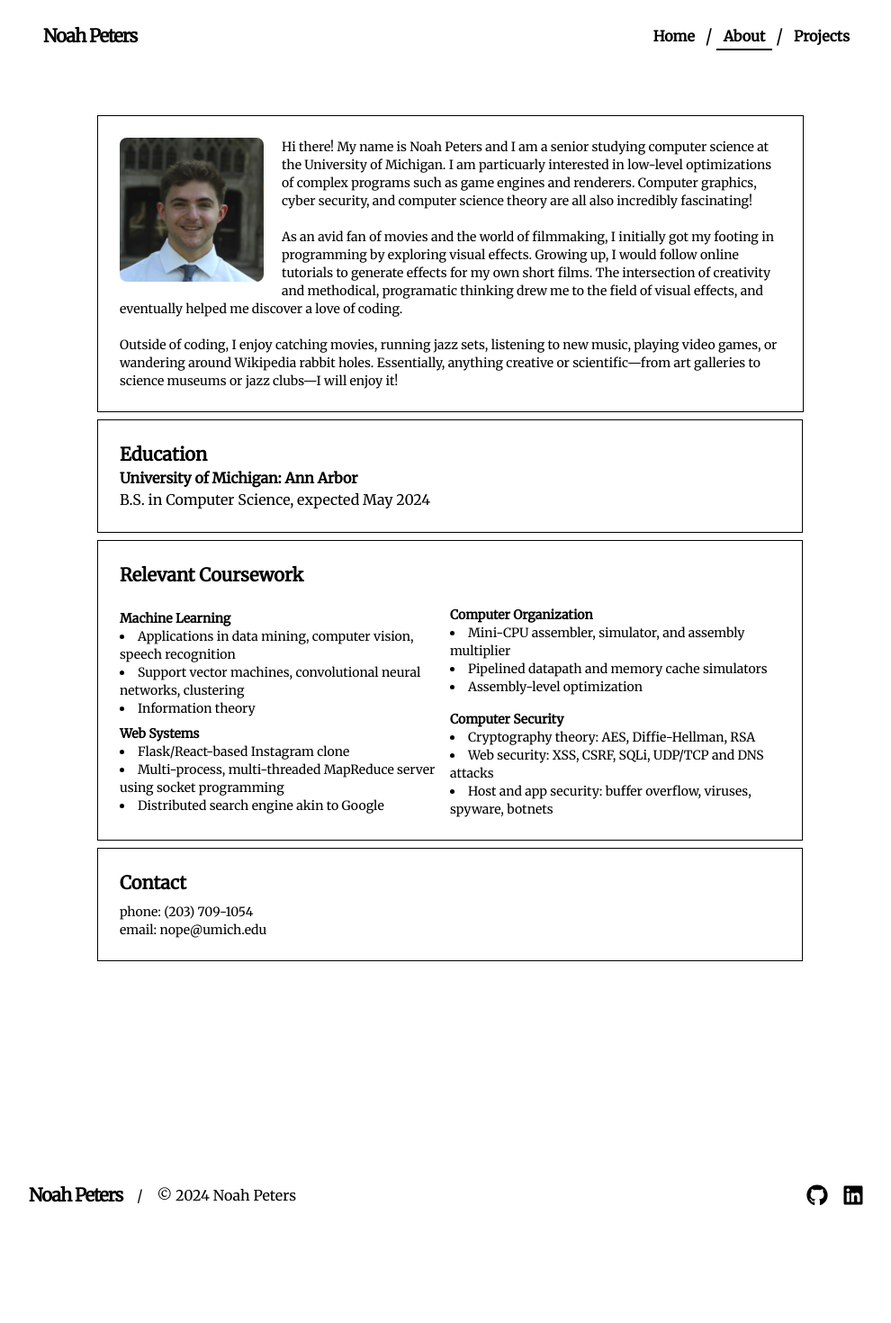
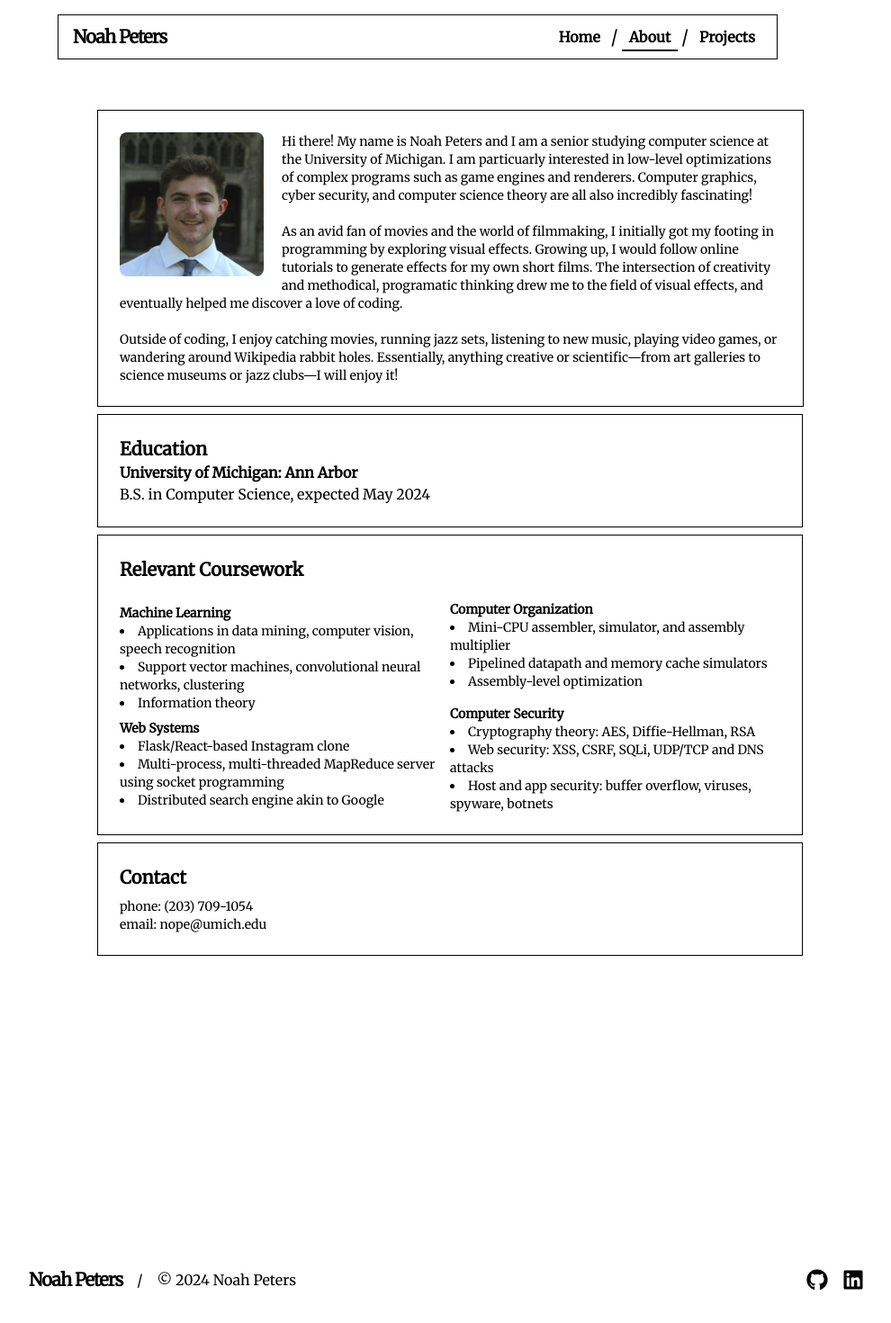
Before and after one commit to noahpete/mysite, a Next.js app: page /about in a window 1280 px wide. Shown: the top 1470 px of the page at 90% size, without its empty margins (140-1130 px from the left). Built offline with nearby package versions, Linux system fonts and the light colour scheme.

Commit message:
off center, but home and about and nav done?

```diff
--- a/package.json
+++ b/package.json
@@ -13,6 +13,7 @@
     "@emotion/styled": "^11.11.0",
     "@mui/material": "^5.15.5",
     "@mui/material-next": "^6.0.0-alpha.118",
+    "@nextui-org/react": "^2.2.9",
     "@react-three/drei": "^9.96.1",
     "@react-three/fiber": "^8.15.14",
     "@types/three": "^0.160.0",
--- a/src/app/page.tsx
+++ b/src/app/page.tsx
@@ -47,7 +47,7 @@ export default function Home() {
         <Scene />
         <div className="col-start-1 md:row-start-1">
           <h1
-            className="text-8xl md:text-[107px] font-bold ml-4 -mt-24 md:mt-48"
+            className="text-8xl md:text-[107px] font-bold ml-8 -mt-24 md:mt-48"
             aria-label="Noah Peters"
             ref={comp}
           >
--- a/src/components/footer.tsx
+++ b/src/components/footer.tsx
@@ -5,7 +5,7 @@ import { FaGithub, FaTwitter, FaLinkedin } from "react-icons/fa6";
 
 export default function Footer() {
   return (
-    <div className="container mx-auto p-8 max-w-[1000px] mt-[26vh] flex-col sm:flex-row flex justify-between items-center gap-6 py-8">
+    <div className="mx-auto p-8 max-w-[1000px] h-[24vh] translate-y-64 flex-col sm:flex-row flex justify-between items-center gap-6 py-8">
       {/* Noah Peters, © DATE */}
       <div className="flex flex-col items-center justify-center gap-x-4 gap-y-2 sm:flex-row sm:justify-self-start">
         <Link
--- a/src/components/navbar.tsx
+++ b/src/components/navbar.tsx
@@ -28,7 +28,7 @@ export default function NavBar() {
 
   return (
     <nav aria-label="Main navigation">
-      <ul className="flex flex-col px-4 py-2 md:m-4 md:flex-row md:items-center md:rounded-xl">
+      <ul className="flex flex-col md:flex-row max-w-[800px] px-4 py-2 border-[1px] border-black ml-4  mt-2 md:ml-12">
         {/* Common elts */}
         <div className="flex items-center justify-between">
           <div className="hidden md:flex">
@@ -48,7 +48,7 @@ export default function NavBar() {
         {/* Mobile menu */}
         <div
           className={clsx(
-            "fixed bottom-0 left-0 right-0 max-w-[240px] mr-0 ml-auto top-0 z-50 flex flex-col items-end gap-4 bg-slate-50 pr-4 pt-14 transition-transform duration-300 ease-in-out md:hidden",
+            "fixed bottom-0 left-0 mt-2 mb-2 right-0 max-w-[240px] mr-0 ml-auto top-0 z-50 flex flex-col items-end gap-4 bg-white border-[1px] border-black pr-4 pt-14 transition-transform duration-300 ease-in-out md:hidden",
             open ? "translate-x-0" : "translate-x-[100%]"
           )}
         >
@@ -64,12 +64,12 @@ export default function NavBar() {
                 <Link
                   href={link}
                   className={clsx(
-                    "group relative block overflow-hidden rounded mr-12 ml-auto px-3 text-3xl font-bold"
+                    "group relative block overflow-hidden mr-12 ml-auto px-3 text-3xl font-bold"
                   )}
                 >
                   <span
                     className={clsx(
-                      "absolute inset-0 z-0 h-full translate-y-12 rounded bg-slate-300 transition-transform duration-300 ease-in-out group-hover:translate-y-0",
+                      "absolute inset-0 z-0 h-full translate-y-12 bg-black transition-transform duration-300 ease-in-out",
                       pathname === link ? "translate-y-8" : "translate-y-24"
                     )}
                   />
@@ -111,15 +111,19 @@ function DesktopMenu({ pathname }: { pathname: string }) {
                 "group relative block overflow-hidden px-2 py-1 text-base font-bold"
               )}
             >
+              {/* Underline */}
               <span
                 className={clsx(
-                  "absolute inset-0 z-0 h-full bg-black max-w-16 transition-transform duration-300 ease-in-out",
+                  "absolute inset-0 z-0 h-full bg-black max-w-[80px] transition-transform duration-300 ease-in-out",
                   pathname === link ? "translate-y-[30px]" : "translate-y-24"
                 )}
               />
+
               <span className="relative">{label}</span>
             </Link>
           </li>
+
+          {/* Dividers */}
           {index < LINKS.length - 1 && (
             <span
               className="hidden text-xl font-thin leading-[0] md:inline"
```
Also changed, not shown: 1 other file (tests, documents, lock files or other folders).
